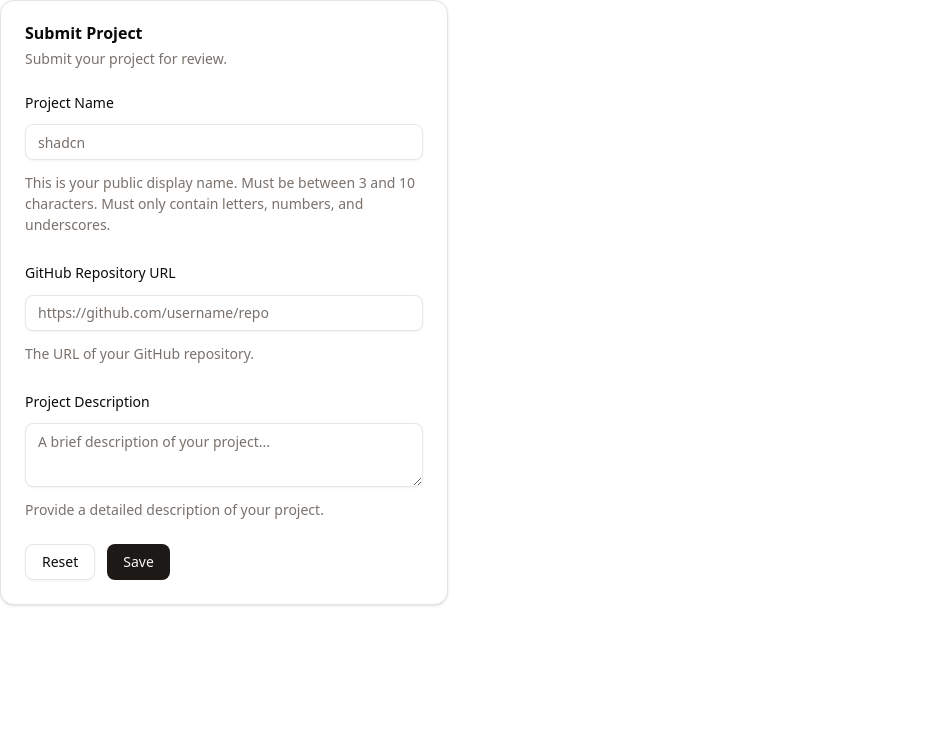
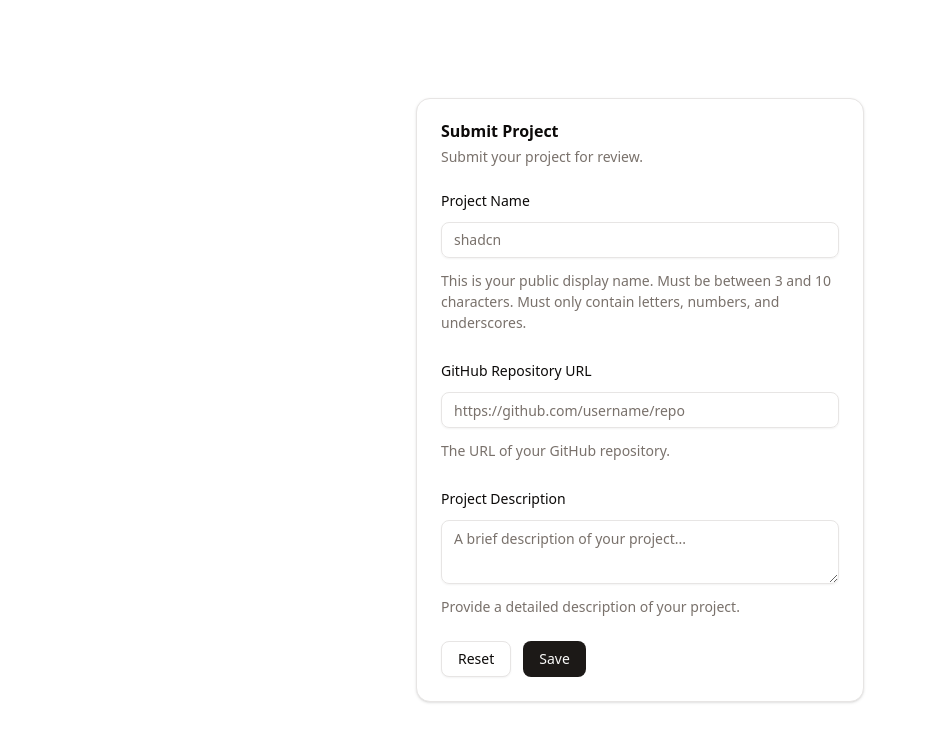
Before and after one commit to TheOrcDev/orcdev-project-review, a Next.js app: page / in a window 1280 px wide. Shown: the top 742 px of the page, without its empty margins (0-927 px from the left). Built offline with nearby package versions, Linux system fonts and the light colour scheme.

Commit message:
style(app) wrap SubmitProjectForm in a main container for improved layout

```diff
--- a/app/page.tsx
+++ b/app/page.tsx
@@ -1,5 +1,9 @@
 import { SubmitProjectForm } from "@/components/forms/submit-project-form";
 
 export default function Home() {
-  return <SubmitProjectForm />;
+  return (
+    <main className="flex min-h-screen flex-col items-center justify-center p-24">
+      <SubmitProjectForm />
+    </main>
+  );
 }
```
